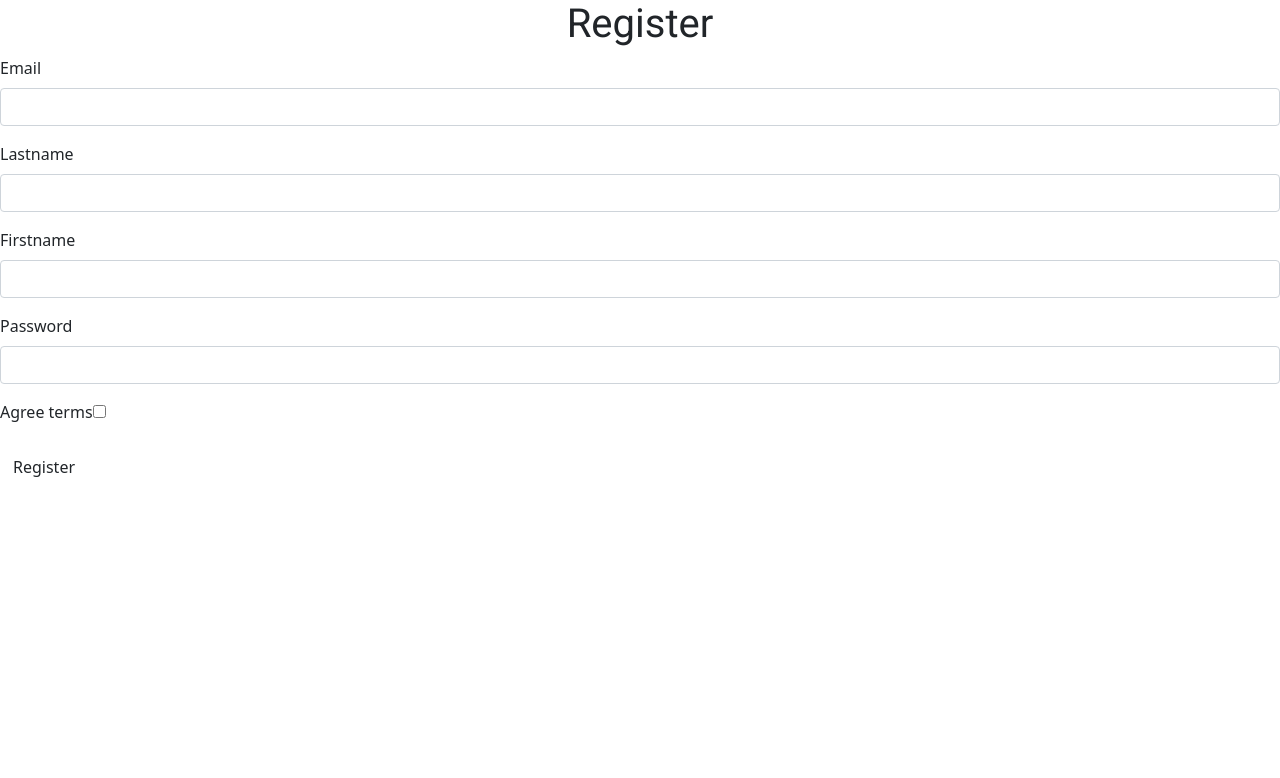
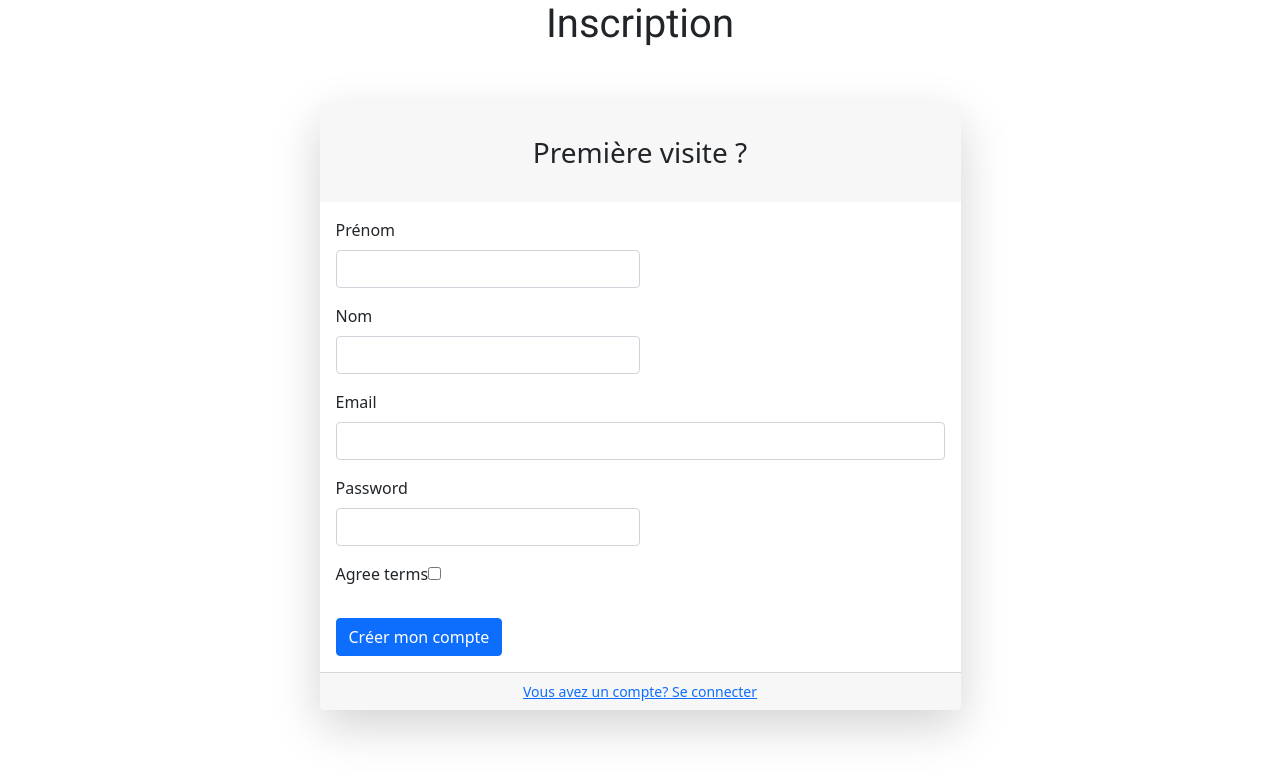
Before and after one commit to WF3-840-860/recipes-gp1, a Symfony app: template templates/registration/register.html.twig in a window 1280 px wide. Shown: the top 778 px of the page. Run offline with Twig, Linux system fonts and the light colour scheme; the template is opened without the code that fills it, so the values that code supplies are empty; form fields are guessed from the names that the template uses; some libraries are stand-ins or nearby versions.

Commit message:
template formulaire register + login

```diff
--- a/templates/registration/register.html.twig
+++ b/templates/registration/register.html.twig
@@ -1,23 +1,63 @@
 {% extends 'base.html.twig' %}
 
-{% block title %}Register{% endblock %}
+{% block title %}Inscription{% endblock %}
 
 {% block body %}
     {% for flashError in app.flashes('verify_email_error') %}
         <div class="alert alert-danger" role="alert">{{ flashError }}</div>
     {% endfor %}
 
-    <h1>Register</h1>
+    <h1>Inscription</h1>
 
     {{ form_start(registrationForm) }}
-        {{ form_row(registrationForm.email) }}
-        {{ form_row(registrationForm.lastname) }}
-        {{ form_row(registrationForm.firstname) }}
-        {{ form_row(registrationForm.plainPassword, {
+
+    <div class="container">
+            <div class="row justify-content-center">
+                <div class="col-lg-7">
+                    <div class="card shadow-lg border-0 rounded-lg mt-5">
+                        <div class="card-header">
+                            <h3 class="text-center font-weight-light my-4">Première visite ?</h3>
+                        </div>
+                        <div class="card-body">
+                            <form>
+                                <div class="form-row">
+                                    <div class="col-md-6">
+                                        <div class="form-group">
+                                       {{ form_row(registrationForm.firstname, {
+            label: 'Prénom'
+        }) }}
+                                        </div>
+                                    </div>
+                                    <div class="col-md-6">
+                                        <div class="form-group">
+                                           {{ form_row(registrationForm.lastname, {
+            label: 'Nom'
+        }) }}
+                                        </div>
+                                    </div>
+                                </div>
+                                <div class="form-group">
+                                    {{ form_row(registrationForm.email) }}
+                                </div>
+                                <div class="form-row">
+                                    <div class="col-md-6">
+                                        <div class="form-group">
+                                            {{ form_row(registrationForm.plainPassword, {
             label: 'Password'
         }) }}
-        {{ form_row(registrationForm.agreeTerms) }}
+                                        </div>
+                                    </div>
 
-        <button type="submit" class="btn">Register</button>
-    {{ form_end(registrationForm) }}
+                                </div>
+                                <div>{{ form_row(registrationForm.agreeTerms) }}</div>
+                                <div class="form-group mt-4 mb-0"><button class="btn btn-primary btn-block" type="submit" >Créer mon compte</button></div>
+                            </form>
+                        </div>
+                        <div class="card-footer text-center">
+                            <div class="small"><a href="{{ path('app_login') }}">Vous avez un compte? Se connecter</a></div>
+                        </div>
+                    </div>
+                </div>
+            </div>
+        </div>{{ form_end(registrationForm) }}
 {% endblock %}
```
Also changed, not shown: templates/security/login.html.twig (+36 -5 lines).
